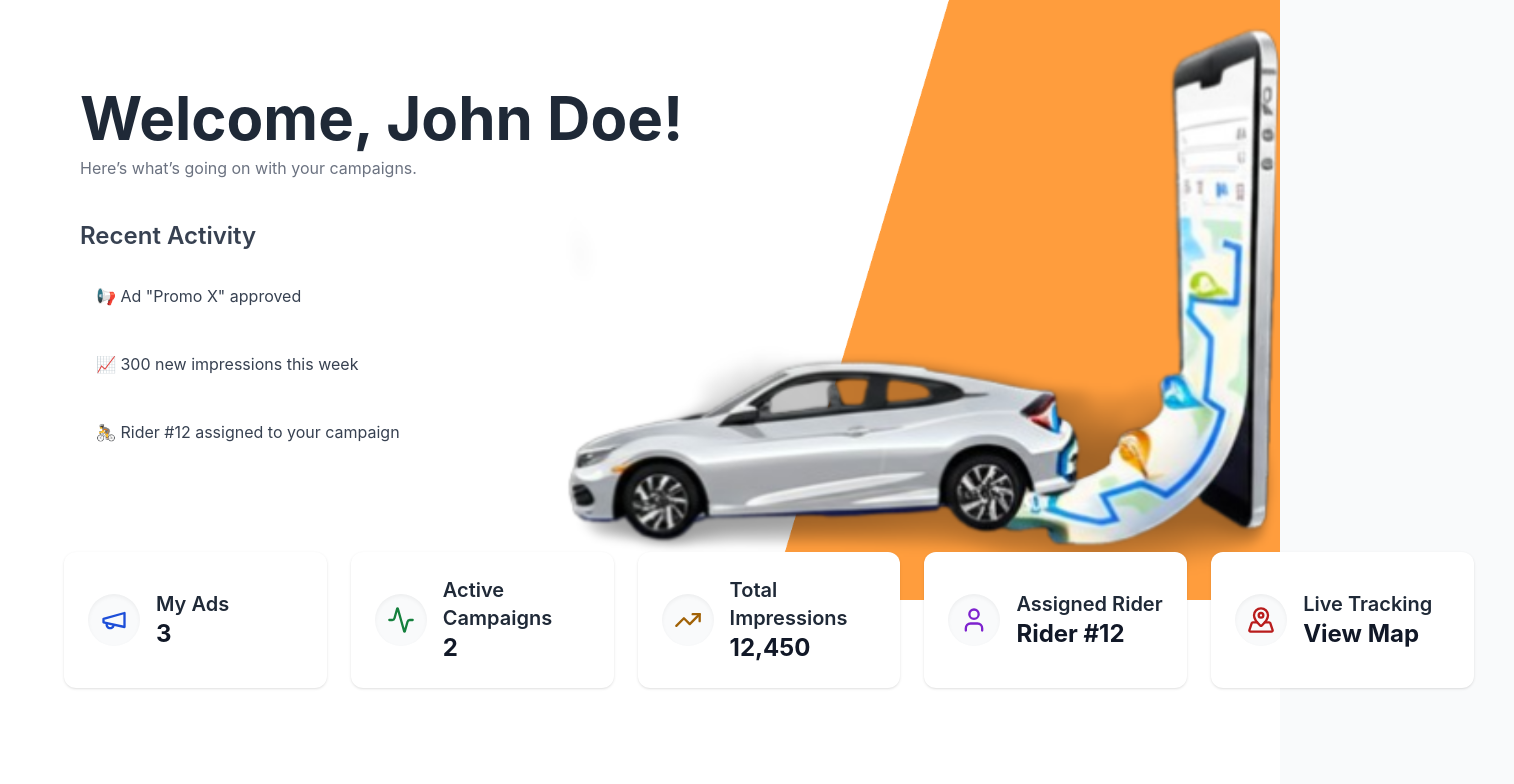
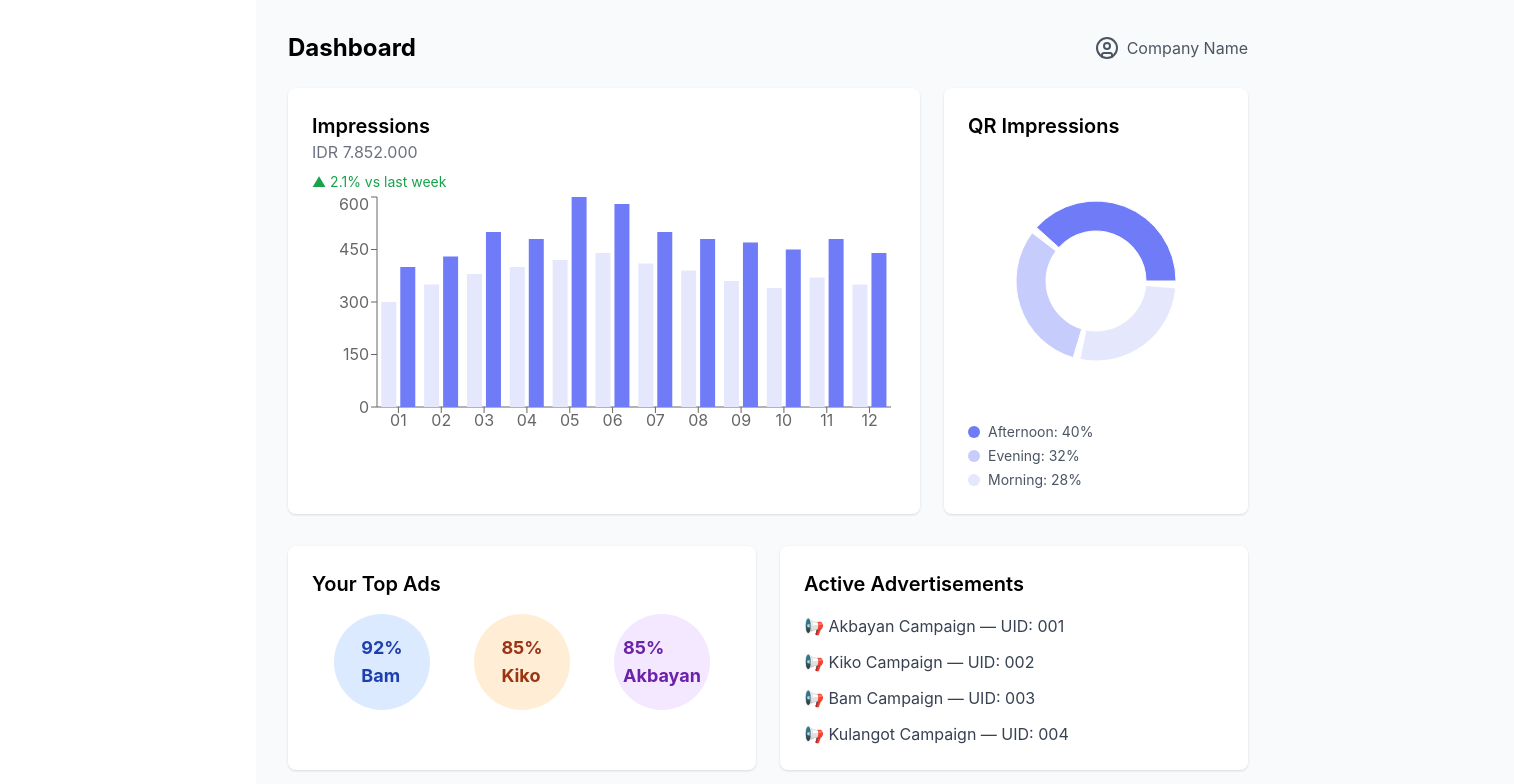
Before and after one commit to lracnaelg/Ads2Go-Client, a React (Create React App) app: page /dashboard in a window 1280 px wide. Shown: the top 784 px of the page, 1514 px wide, since content can reach past the window. Built offline with nearby package versions, Linux system fonts and the light colour scheme.

Commit message:
design(dashboard,login)

```diff
--- a/src/components/UserNavbar.tsx
+++ b/src/components/UserNavbar.tsx
@@ -1,46 +1,86 @@
 import React from 'react';
-import { Link, useNavigate } from 'react-router-dom';
+import { Link, useLocation, useNavigate } from 'react-router-dom';
 import { useAuth } from '../contexts/AuthContext';
+import {
+  LayoutDashboard,
+  Home,
+  Settings,
+  LogOut,
+  CreditCard,
+  Users,
+  HelpCircle
+} from 'lucide-react';
 
-const UserNavbar: React.FC = () => {
+const SideNavbar: React.FC = () => {
   const { logout, user } = useAuth();
   const navigate = useNavigate();
+  const location = useLocation();
 
   const handleLogout = async () => {
     await logout();
     navigate('/login');
   };
 
-  // Get initials for profile circle
   const getInitials = (name?: string) => {
     if (!name) return '?';
     const names = name.split(' ');
     return names.map(n => n[0]).join('').toUpperCase();
   };
 
+  const navLinks = [
+    { label: 'Dashboard', icon: <LayoutDashboard size={20} />, path: '/dashboard' },
+    { label: 'Home', icon: <Home size={20} />, path: '/home' },
+    { label: 'Settings', icon: <Settings size={20} />, path: '/settings' },
+    { label: 'Payment', icon: <CreditCard size={20} />, path: '/payment' },
+    { label: 'Accounts', icon: <Users size={20} />, path: '/accounts' },
+    { label: 'Help', icon: <HelpCircle size={20} />, path: '/help' },
+  ];
+
   return (
-    <nav className="bg-white text-black shadow-lg py-3 px-6 flex justify-between items-center">
-      <div className="text-xl font-bold ml-11">
-        <Link to="/home" className="flex items-center space-x-2 hover:text-blue-400 transition-all duration-300">
-          <img src="/image/black-logo.png" alt="AdSystem Logo" className="w-8 h-8" />
-          <span>AdSystem</span>
-        </Link>
+    <div className="h-screen w-64 bg-[#0F172A] text-white flex flex-col justify-between shadow-xl fixed">
+      <div className="p-6">
+        {/* Logo */}
+        <div className="flex items-center space-x-3 mb-10">
+          <img src="/image/white-logo.png" alt="Logo" className="w-8 h-8" />
+          <span className="text-2xl font-bold">Ads2Go</span>
+        </div>
+
+        {/* Navigation */}
+        <ul className="space-y-2">
+          {navLinks.map(link => (
+            <li key={link.label}>
+              <Link
+                to={link.path}
+                className={`flex items-center space-x-3 px-4 py-3 rounded-lg hover:bg-[#1E293B] transition ${
+                  location.pathname === link.path ? 'bg-[#1E293B]' : ''
+                }`}
+              >
+                {link.icon}
+                <span>{link.label}</span>
+              </Link>
+            </li>
+          ))}
+        </ul>
       </div>
-      <div className="flex items-center space-x-6">
-        <Link to="/home" className="hover:text-blue-400 hover:scale-105 transition-all duration-300">Home</Link>
-        <Link to="/dashboard" className="hover:text-blue-400 hover:scale-105 transition-all duration-300">Dashboard</Link>
+
+      {/* User Profile & Logout */}
+      <div className="p-6 border-t border-gray-700 flex items-center justify-between">
         <div
-          className="w-10 h-10 rounded-full bg-[#FF9D3D] flex items-center justify-center cursor-pointer hover:bg-[#F6C794] hover:scale-105 transition-all duration-300"
+          className="w-10 h-10 rounded-full bg-[#FF9D3D] flex items-center justify-center cursor-pointer hover:bg-[#F6C794]"
           onClick={() => navigate('/settings')}
         >
-          <span className="font-semibold text-white">
-            {getInitials(user?.name)}
-          </span>
+          <span className="text-white font-semibold">{getInitials(user?.name)}</span>
         </div>
-        <button onClick={handleLogout} className="bg-red-500 px-4 py-2 rounded-md hover:bg-red-600 hover:scale-105 transition-transform duration-300">Logout</button>
+        <button
+          onClick={handleLogout}
+          className="flex items-center space-x-2 text-sm text-red-400 hover:text-red-500 transition"
+        >
+          <LogOut size={18} />
+          <span>Logout</span>
+        </button>
       </div>
-    </nav>
+    </div>
   );
 };
 
-export default UserNavbar;
+export default SideNavbar;
--- a/src/pages/USERS/Dashboard.tsx
+++ b/src/pages/USERS/Dashboard.tsx
@@ -1,97 +1,131 @@
 import React from 'react';
-import { useNavigate } from 'react-router-dom';
 import {
-  Megaphone,
-  User,
-  Activity,
-  MapPinned,
-  TrendingUp
-} from 'lucide-react';
+  BarChart,
+  Bar,
+  XAxis,
+  YAxis,
+  Tooltip,
+  ResponsiveContainer,
+  PieChart,
+  Pie,
+  Cell
+} from 'recharts';
+import { CircleUser } from 'lucide-react';
 
-const UserDashboard: React.FC = () => {
-  const navigate = useNavigate();
-
-  // 🧪 Example user data (replace with real data)
-  const userName = 'John Doe';
-  const userAds = 3;
-  const activeCampaigns = 2;
-  const totalImpressions = 12450;
-  const assignedRider = 'Rider #12';
-  const recentActivity = [
-    '📢 Ad "Promo X" approved',
-    '📈 300 new impressions this week',
-    '🚴 Rider #12 assigned to your campaign',
+const Dashboard = () => {
+  const barData = [
+    { day: '01', thisWeek: 400, lastWeek: 300 },
+    { day: '02', thisWeek: 430, lastWeek: 350 },
+    { day: '03', thisWeek: 500, lastWeek: 380 },
+    { day: '04', thisWeek: 480, lastWeek: 400 },
+    { day: '05', thisWeek: 600, lastWeek: 420 },
+    { day: '06', thisWeek: 580, lastWeek: 440 },
+    { day: '07', thisWeek: 500, lastWeek: 410 },
+    { day: '08', thisWeek: 480, lastWeek: 390 },
+    { day: '09', thisWeek: 470, lastWeek: 360 },
+    { day: '10', thisWeek: 450, lastWeek: 340 },
+    { day: '11', thisWeek: 480, lastWeek: 370 },
+    { day: '12', thisWeek: 440, lastWeek: 350 },
   ];
 
+  const pieData = [
+    { name: 'Afternoon', value: 40 },
+    { name: 'Evening', value: 32 },
+    { name: 'Morning', value: 28 }
+  ];
+
+  const colors = ['#6F7BF7', '#C6CCFB', '#E5E8FD'];
+
   return (
-    <div
-      className="min-h-screen py-12 px-6 bg-cover bg-center bg-no-repeat relative pt-21"
-      style={{ backgroundImage: "url('/image/bg2.png')" }}
-    >
-      {/* Semi-transparent overlay */}
-      <div className="absolute inset-0" />
+    <div className="min-h-screen bg-gray-50 p-8 ml-64">
+      <div className="flex justify-between items-center mb-6">
+        <h1 className="text-2xl font-bold">Dashboard</h1>
+        <div className="flex items-center space-x-2 text-gray-600">
+          <CircleUser />
+          <span>Company Name</span>
+        </div>
+      </div>
 
-      {/* Main content */}
-      <div className="max-w-5xl ml-11 rounded-2xl p-3 space-y-10 relative z-10">
-        {/* Header - Aligned to left */}
-        <div className="text-left">
-          <h1 className="text-6xl font-bold text-gray-800 pt-7">Welcome, {userName}!</h1>
-          <p className="text-gray-500 mt-2">Here’s what’s going on with your campaigns.</p>
+      <div className="grid grid-cols-1 lg:grid-cols-3 gap-6">
+        {/* Left: Impressions Chart */}
+        <div className="col-span-2 bg-white p-6 rounded-lg shadow">
+          <h2 className="text-xl font-semibold">Impressions</h2>
+          <p className="text-gray-500 mb-2">IDR 7.852.000</p>
+          <p className="text-green-600 text-sm">▲ 2.1% vs last week</p>
+          <ResponsiveContainer width="100%" height={250}>
+            <BarChart data={barData}>
+              <XAxis dataKey="day" />
+              <YAxis />
+              <Tooltip />
+              <Bar dataKey="lastWeek" fill="#E5E8FD" />
+              <Bar dataKey="thisWeek" fill="#6F7BF7" />
+            </BarChart>
+          </ResponsiveContainer>
         </div>
 
-        {/* Recent Activity - Aligned to left */}
-        <div className="text-left">
-          <h2 className="text-2xl font-semibold text-gray-700 mb-4">Recent Activity</h2>
-          <ul className="space-y-3">
-            {recentActivity.map((item, index) => (
-              <li key={index} className=" p-4 text-gray-700">
-                {item}
+        {/* Right: QR Impressions Pie Chart */}
+        <div className="bg-white p-6 rounded-lg shadow">
+          <h2 className="text-xl font-semibold mb-4">QR Impressions</h2>
+          <ResponsiveContainer width="100%" height={250}>
+            <PieChart>
+              <Pie
+                data={pieData}
+                cx="50%"
+                cy="50%"
+                innerRadius={50}
+                outerRadius={80}
+                fill="#8884d8"
+                paddingAngle={5}
+                dataKey="value"
+              >
+                {pieData.map((entry, index) => (
+                  <Cell key={`cell-${index}`} fill={colors[index % colors.length]} />
+                ))}
+              </Pie>
+            </PieChart>
+          </ResponsiveContainer>
+          <ul className="mt-4 text-sm text-gray-600 space-y-1">
+            {pieData.map((item, index) => (
+              <li key={index} className="flex items-center space-x-2">
+                <span className={`w-3 h-3 rounded-full`} style={{ backgroundColor: colors[index] }}></span>
+                <span>{item.name}: {item.value}%</span>
               </li>
             ))}
           </ul>
         </div>
       </div>
 
+      {/* Bottom: Top Ads and Active Advertisements */}
+      <div className="grid grid-cols-1 lg:grid-cols-2 gap-6 mt-8">
+        {/* Your Top Ads */}
+        <div className="bg-white p-6 rounded-lg shadow">
+          <h2 className="text-xl font-semibold mb-4">Your Top Ads</h2>
+          <div className="flex items-center justify-around">
+            <div className="w-24 h-24 rounded-full bg-blue-100 flex items-center justify-center text-blue-800 text-lg font-bold">
+              92%<br />Bam
+            </div>
+            <div className="w-24 h-24 rounded-full bg-orange-100 flex items-center justify-center text-orange-800 text-lg font-bold">
+              85%<br />Kiko
+            </div>
+            <div className="w-24 h-24 rounded-full bg-purple-100 flex items-center justify-center text-purple-800 text-lg font-bold">
+              85%<br />Akbayan
+            </div>
+          </div>
+        </div>
 
-      {/* User Overview Cards - Placed below header, all in one row with animation */}
-      <div className="absolute top-19 p-10 grid grid-cols-1 lg:grid-cols-5 gap-6 mt-10" style={{ width: '1490px' }}>
-        <InfoCard icon={<Megaphone size={28} />} label="My Ads" className="hover:bg-[#C9E6F0] hover:scale-105 transition-all duration-300" value={userAds} color="text-blue-700" />
-        <InfoCard icon={<Activity size={28} />} label="Active Campaigns" className="hover:bg-[#C9E6F0] hover:scale-105 transition-all duration-300" value={activeCampaigns} color="text-green-700" />
-        <InfoCard icon={<TrendingUp size={28} />} label="Total Impressions" className="hover:bg-[#C9E6F0] hover:scale-105 transition-all duration-300" value={totalImpressions.toLocaleString()} color="text-yellow-700" />
-        <InfoCard icon={<User size={28} />} label="Assigned Rider" className="hover:bg-[#C9E6F0] hover:scale-105 transition-all duration-300" value={assignedRider} color="text-purple-700" />
-        <InfoCard icon={<MapPinned size={28} />} label="Live Tracking" className="hover:bg-[#C9E6F0] hover:scale-105 transition-all duration-300" value="View Map" color="text-red-700" isLink onClick={() => navigate('/tracking')} />
+        {/* Active Advertisements */}
+        <div className="bg-white p-6 rounded-lg shadow">
+          <h2 className="text-xl font-semibold mb-4">Active Advertisements</h2>
+          <ul className="space-y-3 text-gray-700">
+            <li>📢 Akbayan Campaign — UID: 001</li>
+            <li>📢 Kiko Campaign — UID: 002</li>
+            <li>📢 Bam Campaign — UID: 003</li>
+            <li>📢 Kulangot Campaign — UID: 004</li>
+          </ul>
+        </div>
       </div>
     </div>
   );
 };
 
-const InfoCard = ({
-  icon,
-  label,
-  value,
-  color,
-  className,
-  isLink = false,
-  onClick,
-}: {
-  icon: React.ReactNode;
-  label: string;
-  value: string | number;
-  color: string;
-  className?: string;
-  isLink?: boolean;
-  onClick?: () => void;
-}) => (
-  <div
-    className={`bg-white p-6 rounded-xl flex items-center gap-4 shadow hover:shadow-lg transition ${isLink ? 'cursor-pointer hover:bg-gray-100' : ''} ${className || ''}`}
-    onClick={onClick}
-  >
-    <div className={`p-3 bg-gray-50 rounded-full shadow-inner ${color}`}>{icon}</div>
-    <div>
-      <p className="text-xl font-semibold text-gray-800">{label}</p>
-      <p className="text-2xl font-bold text-gray-900">{value}</p>
-    </div>
-  </div>
-);
-
-export default UserDashboard;
+export default Dashboard;
```
Also changed, not shown: src/pages/AUTH/Login.tsx (+43 -32 lines), tsconfig.json (line endings or trailing spaces).
